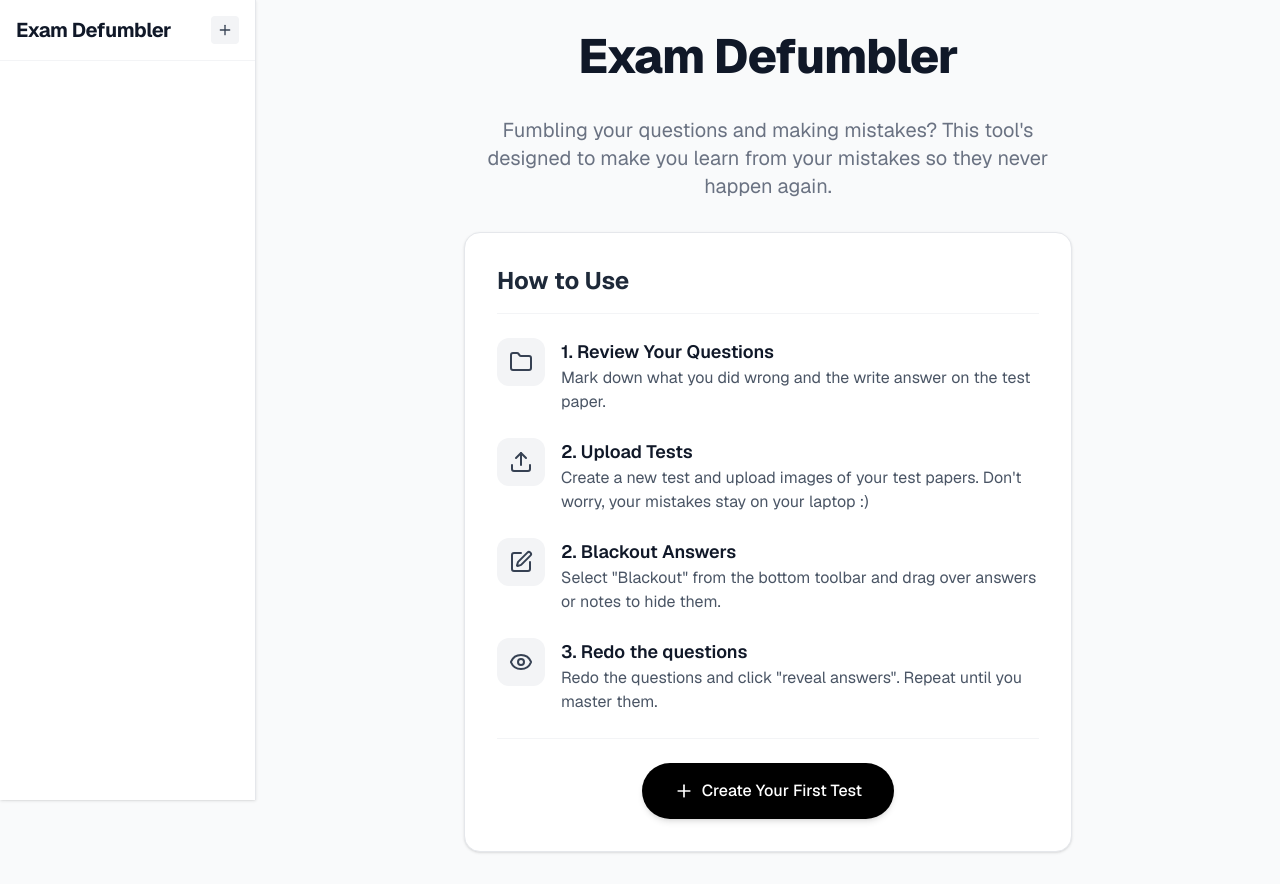
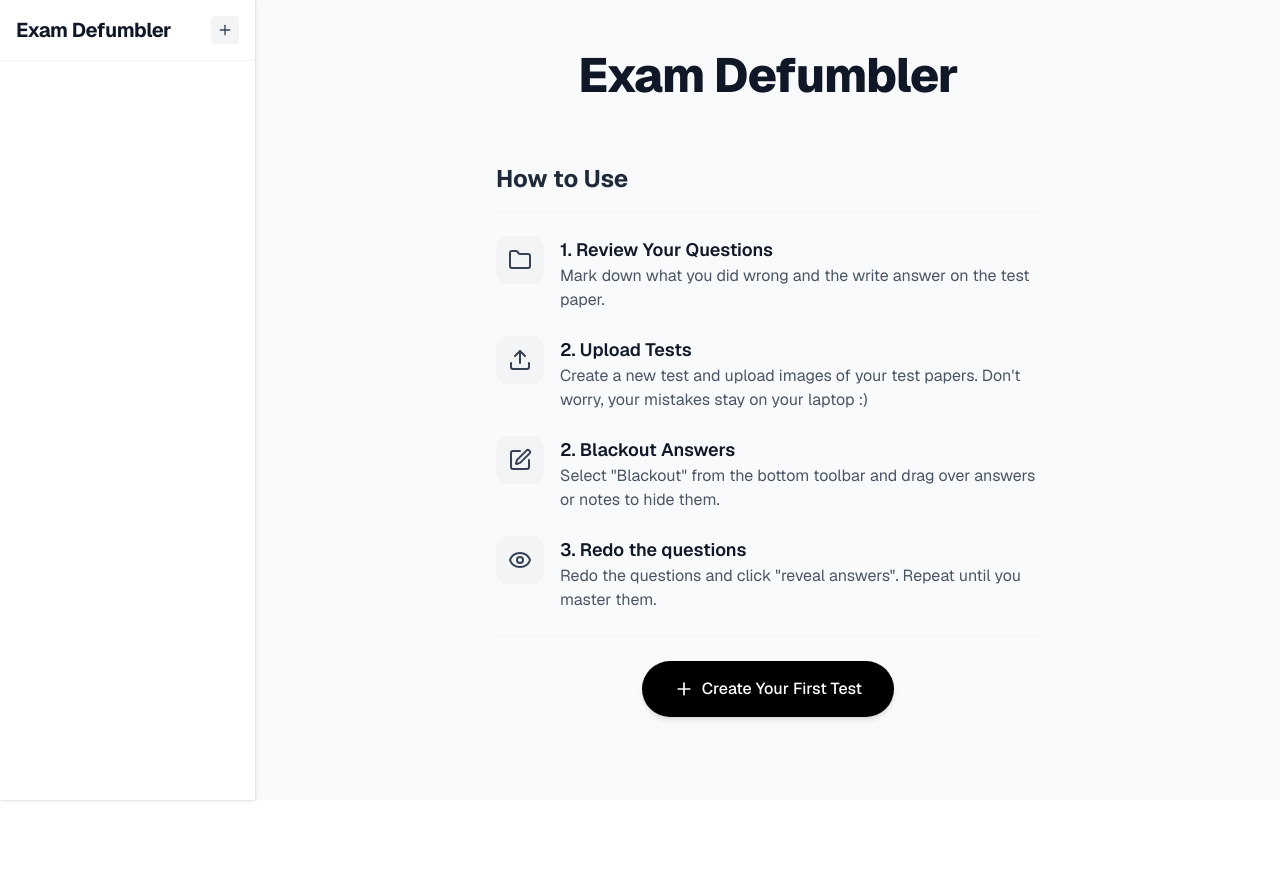
Before and after one commit to appleroll/grade-defumbler, a Next.js app: page / in a window 1280 px wide. After the commit the page ends 800 px from the top, so only its background shows below. Built offline with nearby package versions, Linux system fonts and the light colour scheme.

Commit message:
update main page

```diff
--- a/app/components/WrongQuestionBook.tsx
+++ b/app/components/WrongQuestionBook.tsx
@@ -279,10 +279,9 @@ export default function WrongQuestionBook() {
           <div className="flex flex-col items-center justify-center min-h-screen text-gray-900 p-8 space-y-8 max-w-2xl mx-auto relative">
             <div className="text-center space-y-9">
               <h1 className="text-5xl font-extrabold tracking-tight">Exam Defumbler</h1>
-              <p className="text-xl text-gray-500">Fumbling your questions and making mistakes? This tool's designed to make you learn from your mistakes so they never happen again.</p>
             </div>
 
-            <div className="w-full bg-white rounded-2xl shadow-sm border border-gray-200 p-8 space-y-6">
+            <div className="w-full p-8 space-y-6">
               <h2 className="text-2xl font-bold text-gray-800 border-b border-gray-100 pb-4">How to Use</h2>
               <div className="space-y-6">
                 <div className="flex items-start">
```
